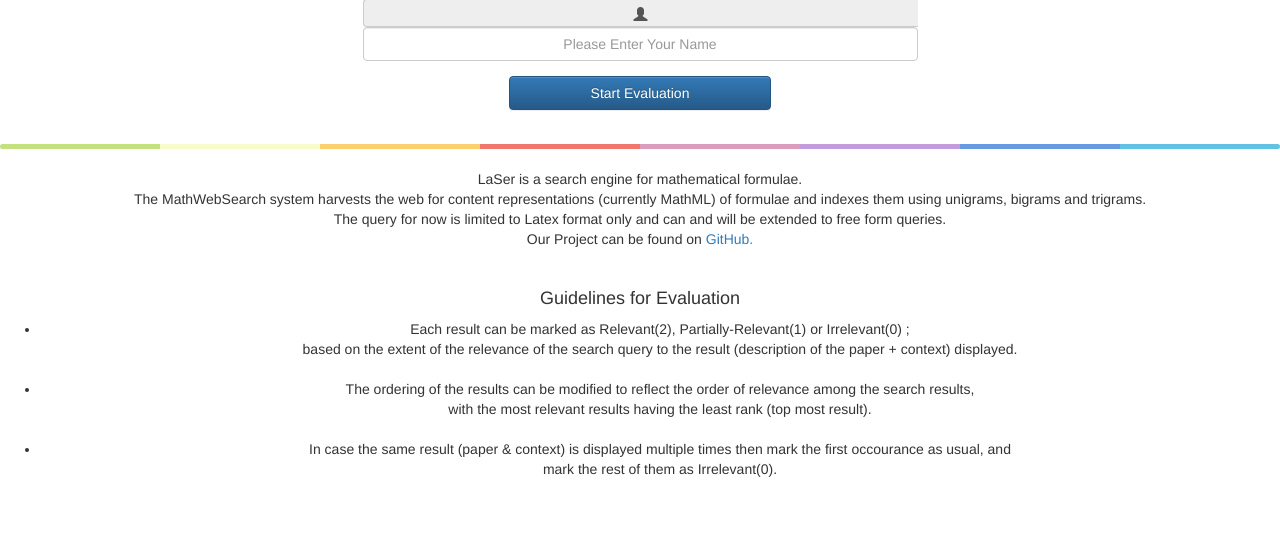
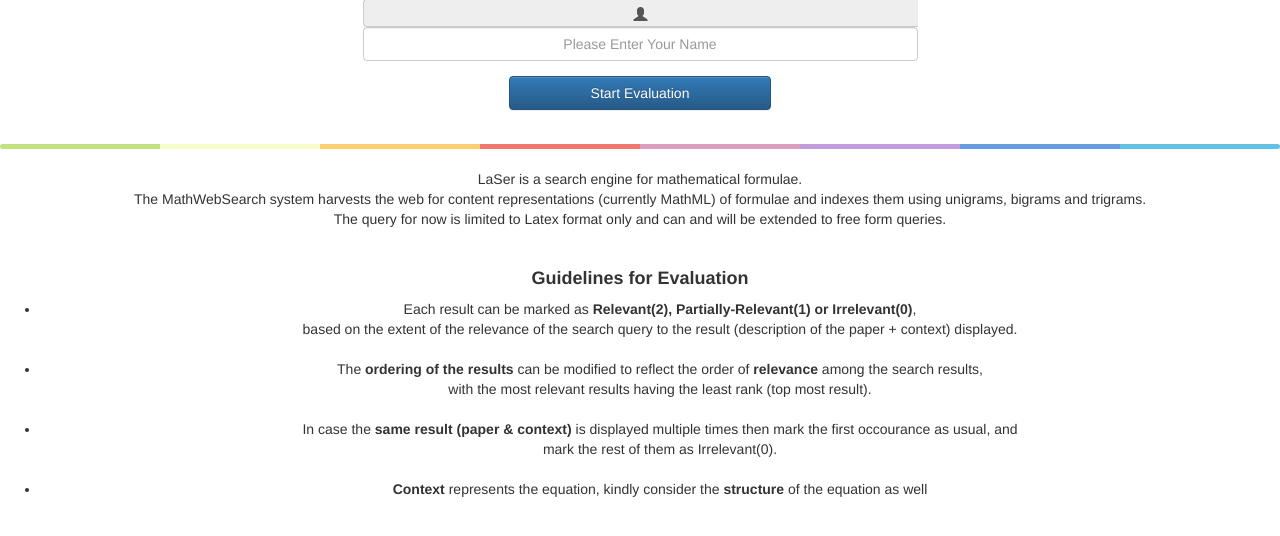
Before and after one commit to sandeshc/eval-engine, a PHP site: page / in a window 1280 px wide. Shown: the part 177-713 px from the top of the page. Run offline with PHP 8.4, Linux system fonts and the light colour scheme; some libraries are stand-ins or nearby versions.

Commit message:
modified eval guidelines

```diff
--- a/index.php
+++ b/index.php
@@ -67,23 +67,25 @@
 				<br/>The MathWebSearch system harvests the web for content representations (currently MathML) of formulae and indexes them using unigrams,
 				bigrams and trigrams.
 				<br/>The query for now is limited to Latex format only and can and will be extended to free form queries.
-				<br/>Our Project can be found on <a href="https://github.com/biswajitsc/LaSer">GitHub.</a>
+				<!-- <br/>Our Project can be found on <a href="https://github.com/biswajitsc/LaSer">GitHub.</a> -->
 			</p>
 		</div>
 
 		<br/>
 
 		<div>
-			<h4> Guidelines for Evaluation </h4>
+			<h4> <strong> Guidelines for Evaluation </strong> </h4>
 			<ul>
-				<li> Each result can be marked as Relevant(2), Partially-Relevant(1) or Irrelevant(0) ;
+				<li> Each result can be marked as <strong>Relevant(2), Partially-Relevant(1) or Irrelevant(0)</strong>,
 					<br/>based on the extent of the relevance of the search query to the result (description of the paper + context) displayed. </li>
 					<br/>
-				<li> The ordering of the results can be modified to reflect the order of relevance among the search results,
+				<li> The <strong>ordering of the results</strong> can be modified to reflect the order of <strong>relevance</strong> among the search results,
 					<br/>with the most relevant results having the least rank (top most result). </li>
 					<br/>
-				<li> In case the same result (paper & context) is displayed multiple times then mark the first occourance as usual, and
+				<li> In case the <strong>same result (paper & context)</strong> is displayed multiple times then mark the first occourance as usual, and
 					<br/>mark the rest of them as Irrelevant(0). </li>
+					<br/>
+				<li> <strong>Context</strong> represents the equation, kindly consider the <strong>structure</strong> of the equation as well </li>
 			</ul>
 		</div>
 	</div>
```
